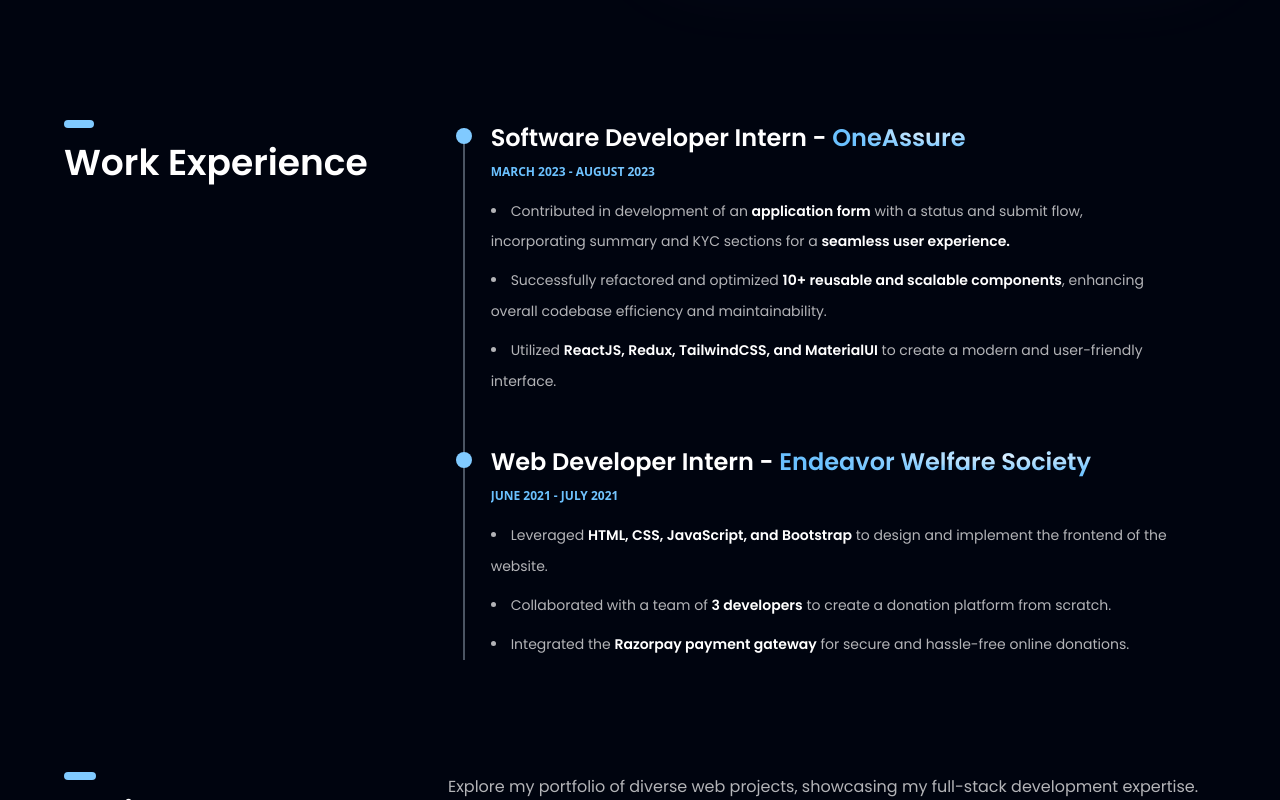
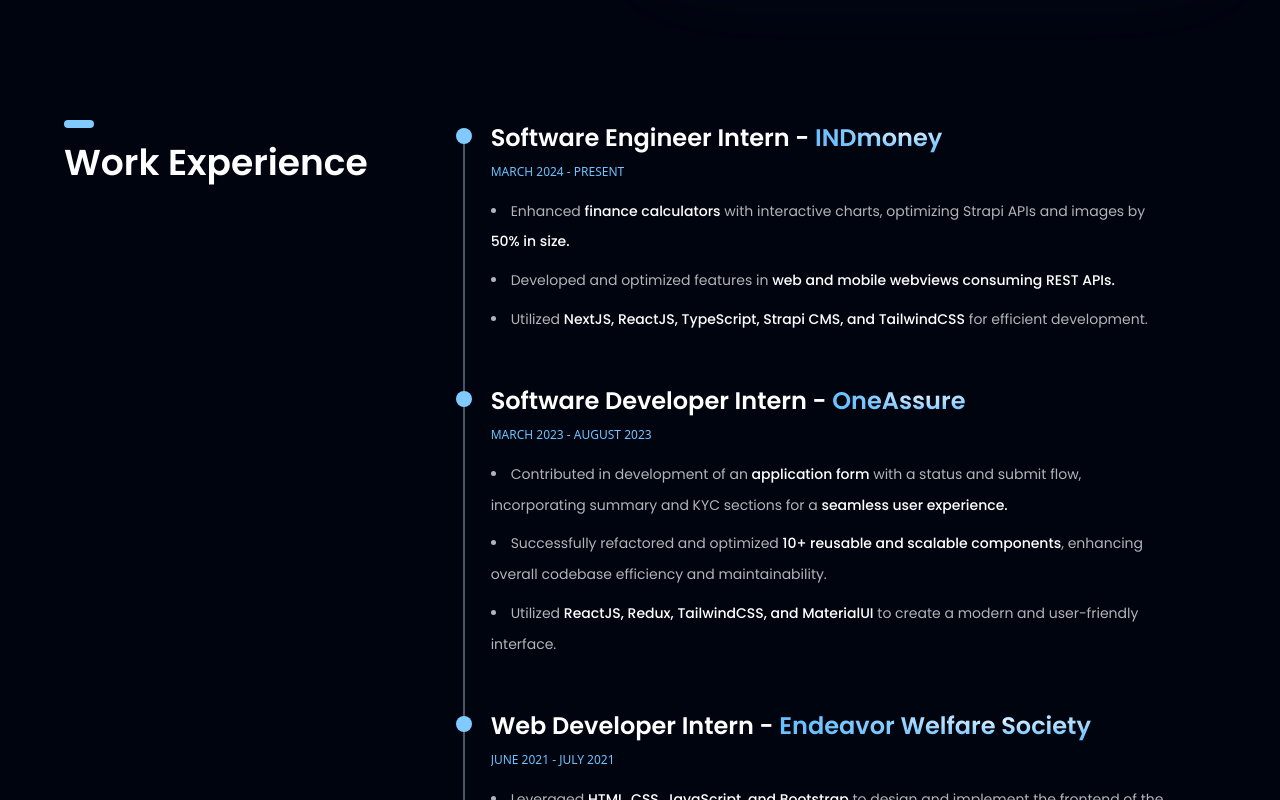
Before and after one commit to sourabhsikarwar/portfolio, a React (Vite) app: page / in a window 1280 px wide. Shown: the part 1180-1980 px from the top of the page. Built offline with nearby package versions, Linux system fonts and the light colour scheme; a web font is replaced by a local one.

Commit message:
Updating portfolio

```diff
--- a/src/assets/index.js
+++ b/src/assets/index.js
@@ -38,6 +38,7 @@
 import figma from "./skills/figma.png";
 import rest from "./skills/rest.png";
 import postgresql from "./skills/postgresql.png";
+import strapi from "./skills/strapi.png";
 
 import github from "./social/github.png";
 import leetcode from "./social/leetcode.svg";
@@ -87,4 +88,5 @@
   linkedin,
   resume,
   share,
+  strapi,
 };
--- a/src/components/Hero.jsx
+++ b/src/components/Hero.jsx
@@ -60,7 +60,7 @@
           </p>
           <div className="mt-8 flex items-center gap-x-6">
             <a
-              href="https://drive.google.com/file/d/1HEH9ck5lkh0NBFB3oN03BfdFIgYbeD7F/view?usp=sharing"
+              href="https://drive.google.com/file/d/1D1NyKV2AFBKHwQJV1tbqp9HXCS3flUPk/view?usp=sharing"
               className="px-4 py-2 md:px-6 md:py-3 bg-blue-gradient dark:bg-blue-gradient rounded font-semibold"
               target="_blank"
               rel="noreferrer"
--- a/src/components/Timeline.jsx
+++ b/src/components/Timeline.jsx
@@ -20,6 +20,45 @@
 
         <div className="relative col-span-12 space-y-6 md:col-span-8 px-4">
           <div className="col-span-12 space-y-12 relative sm:col-span-8 px-4 sm:space-y-12 before:absolute before:top-2 before:bottom-0 before:w-0.5 before:-left-3 before:dark:bg-gray-600 before:bg-gray-600">
+            <div
+              initial={{ opacity: 0, y: 100 }}
+              whileInView={{ opacity: 1, y: 0 }}
+              transition={{ duration: 0.8 }}
+              className="flex flex-col relative before:absolute before:top-2 before:w-4 before:h-4 before:rounded-full before:left-[-35px] before:z-[1] before:dark:bg-secondary before:bg-secondary"
+            >
+              <h3 className={styles.heading5}>
+                Software Engineer Intern -{" "}
+                <span className="text-gradient">INDmoney</span>
+              </h3>
+              <time className="text-xs mt-2 font-medium uppercase tracki text-gradient">
+                March 2024 - Present
+              </time>
+              <ul className="list-disc list-inside mt-2 pr-2">
+                <li className={`${styles.paragraph2} mt-2`}>
+                  Enhanced{" "}
+                  <span className="font-medium text-white">
+                    finance calculators
+                  </span>{" "}
+                  with interactive charts, optimizing Strapi APIs and images by{" "}
+                  <span className="font-medium text-white dark:text-white">
+                    50% in size.
+                  </span>
+                </li>
+                <li className={`${styles.paragraph2} mt-2`}>
+                  Developed and optimized features in{" "}
+                  <span className="font-medium text-white dark:text-white">
+                    web and mobile webviews consuming REST APIs.
+                  </span>
+                </li>
+                <li className={`${styles.paragraph2} mt-2`}>
+                  Utilized{" "}
+                  <span className="font-medium text-white dark:text-white">
+                    NextJS, ReactJS, TypeScript, Strapi CMS, and TailwindCSS
+                  </span>{" "}
+                  for efficient development.
+                </li>
+              </ul>
+            </div>
 
             <div
               initial={{ opacity: 0, y: 100 }}
@@ -31,31 +70,31 @@
                 Software Developer Intern -{" "}
                 <span className="text-gradient">OneAssure</span>
               </h3>
-              <time className="text-xs mt-2 font-semibold uppercase tracki text-gradient">
+              <time className="text-xs mt-2 font-medium uppercase tracki text-gradient">
                 March 2023 - August 2023
               </time>
               <ul className="list-disc list-inside mt-2 pr-2">
                 <li className={`${styles.paragraph2} mt-2`}>
                   Contributed in development of an{" "}
-                  <span className="font-semibold text-white">
+                  <span className="font-medium text-white">
                     application form
                   </span>{" "}
                   with a status and submit flow, incorporating summary and KYC
                   sections for a{" "}
-                  <span className="font-semibold text-white dark:text-white">
+                  <span className="font-medium text-white dark:text-white">
                     seamless user experience.
                   </span>
                 </li>
                 <li className={`${styles.paragraph2} mt-2`}>
                   Successfully refactored and optimized{" "}
-                  <span className="font-semibold text-white dark:text-white">
+                  <span className="font-medium text-white dark:text-white">
                     10+ reusable and scalable components
                   </span>
                   , enhancing overall codebase efficiency and maintainability.
                 </li>
                 <li className={`${styles.paragraph2} mt-2`}>
                   Utilized{" "}
-                  <span className="font-semibold text-white dark:text-white">
+                  <span className="font-medium text-white dark:text-white">
                     ReactJS, Redux, TailwindCSS, and MaterialUI
                   </span>{" "}
                   to create a modern and user-friendly interface.
@@ -73,27 +112,27 @@
                 Web Developer Intern -{" "}
                 <span className="text-gradient">Endeavor Welfare Society</span>
               </h3>
-              <time className="text-xs mt-2 font-semibold uppercase tracki text-gradient">
+              <time className="text-xs mt-2 font-medium uppercase tracki text-gradient">
                 June 2021 - July 2021
               </time>
               <ul className="list-disc list-inside mt-2 pr-2">
                 <li className={`${styles.paragraph2} mt-2`}>
                   Leveraged{" "}
-                  <span className="font-semibold text-white dark:text-white">
+                  <span className="font-medium text-white dark:text-white">
                     HTML, CSS, JavaScript, and Bootstrap
                   </span>{" "}
                   to design and implement the frontend of the website.
                 </li>
                 <li className={`${styles.paragraph2} mt-2`}>
                   Collaborated with a team of{" "}
-                  <span className="font-semibold text-white dark:text-white">
+                  <span className="font-medium text-white dark:text-white">
                     3 developers
                   </span>{" "}
                   to create a donation platform from scratch.
                 </li>
                 <li className={`${styles.paragraph2} mt-2`}>
                   Integrated the{" "}
-                  <span className="font-semibold text-white dark:text-white">
+                  <span className="font-medium text-white dark:text-white">
                     Razorpay payment gateway
                   </span>{" "}
                   for secure and hassle-free online donations.
--- a/src/constants/index.js
+++ b/src/constants/index.js
@@ -22,6 +22,7 @@
   rest,
   leetcode,
   postgresql,
+  strapi
 } from "../assets";
 
 export const navLinks = [
@@ -234,12 +235,12 @@
         title: "REST API",
         rate: 70,
       },
-      // {
-      //   id: "2",
-      //   img: graphql,
-      //   title: "GraphQL",
-      //   rate: 20,
-      // },
+      {
+        id: "2",
+        img: strapi,
+        title: "StrapiCMS",
+        rate: 20,
+      },
       {
         id: "2",
         img: figma,
```
Also changed, not shown: src/assets/skills/strapi.png (added).
